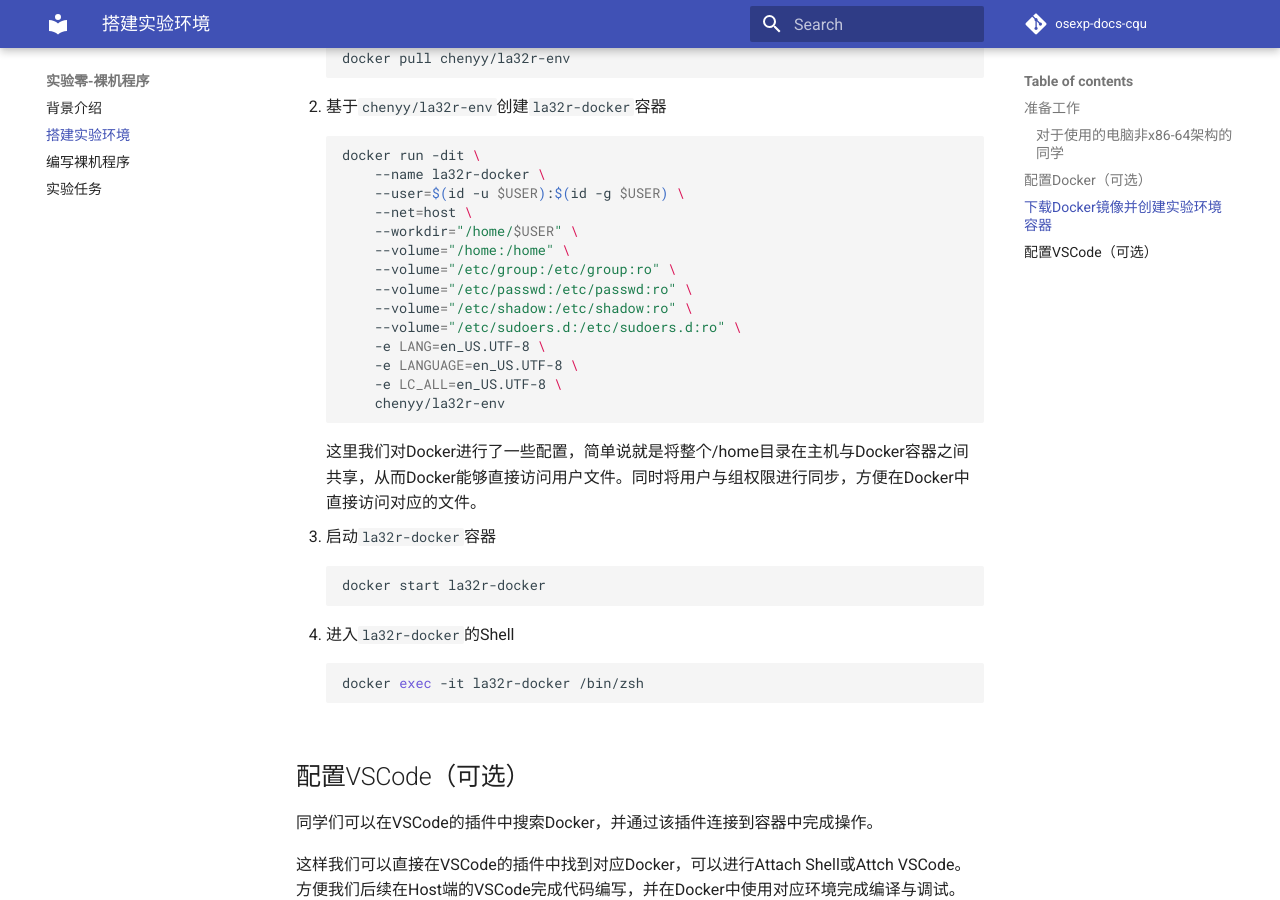
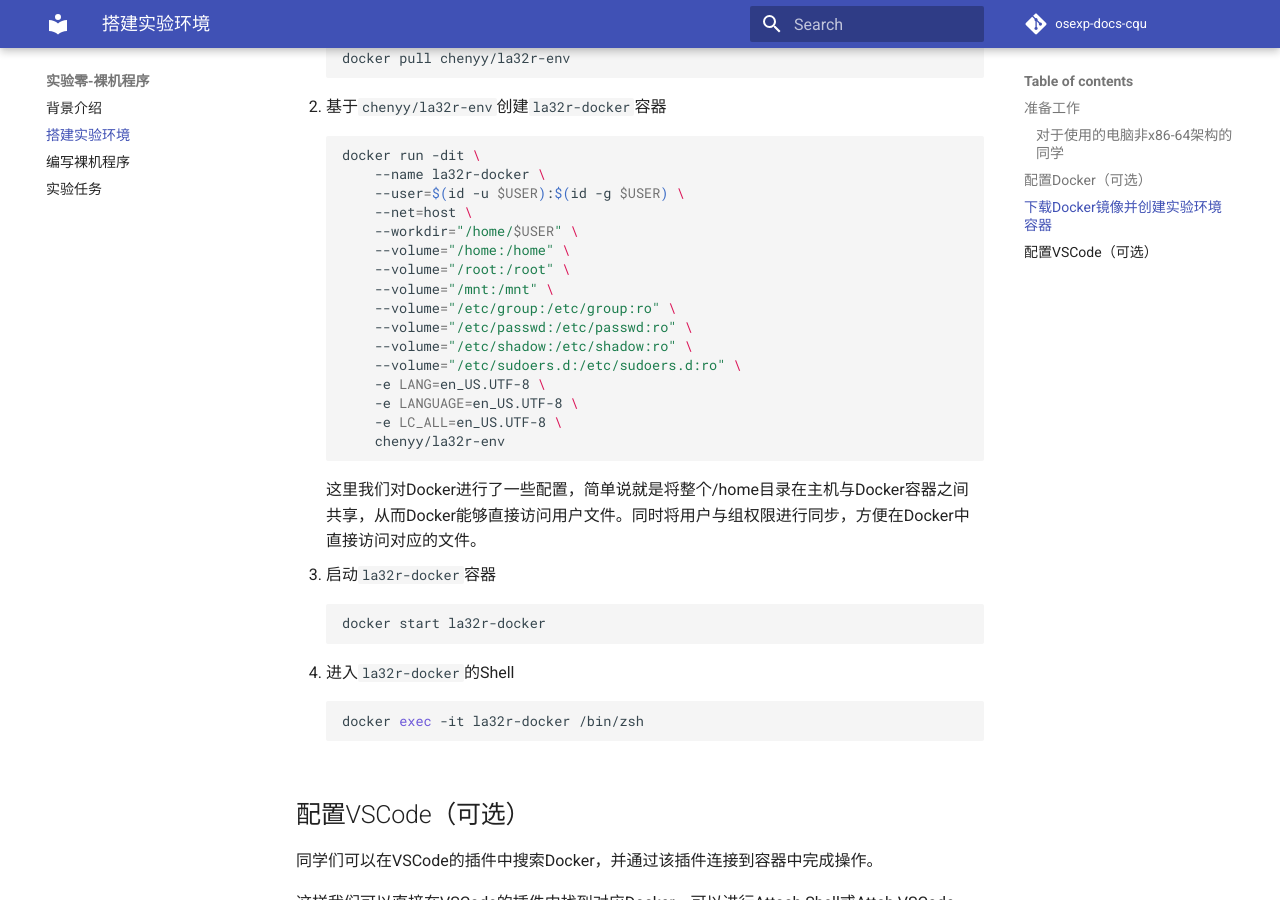
Before and after one commit to CQU-CS-LABs/osexp-docs-cqu, an MkDocs documentation site: the page built from docs/lab0/setup.md, in a window 1280 px wide and 900 px high, scrolled down 1321 px. Built offline with MkDocs 1.6.1 and Material for MkDocs 9.7.7, drawn with Linux system fonts in a browser that asks for light colours; comment, search, counter and statistics services are not loaded.

Commit message:
mount /root and /mnt to docker

```diff
--- a/docs/lab0/setup.md
+++ b/docs/lab0/setup.md
@@ -54,6 +54,8 @@ sudo apt install qemu-user qemu-user-static gcc-x86-64-linux-gnu binutils-x86-64
         --net=host \
         --workdir="/home/$USER" \
         --volume="/home:/home" \
+        --volume="/root:/root" \
+        --volume="/mnt:/mnt" \
         --volume="/etc/group:/etc/group:ro" \
         --volume="/etc/passwd:/etc/passwd:ro" \
         --volume="/etc/shadow:/etc/shadow:ro" \
```
